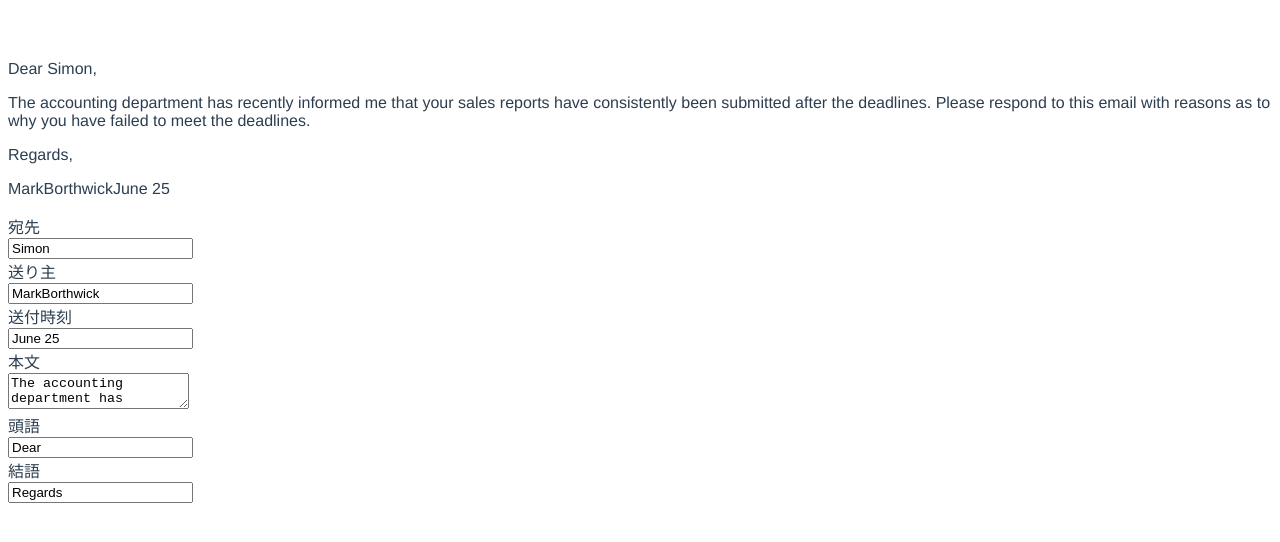
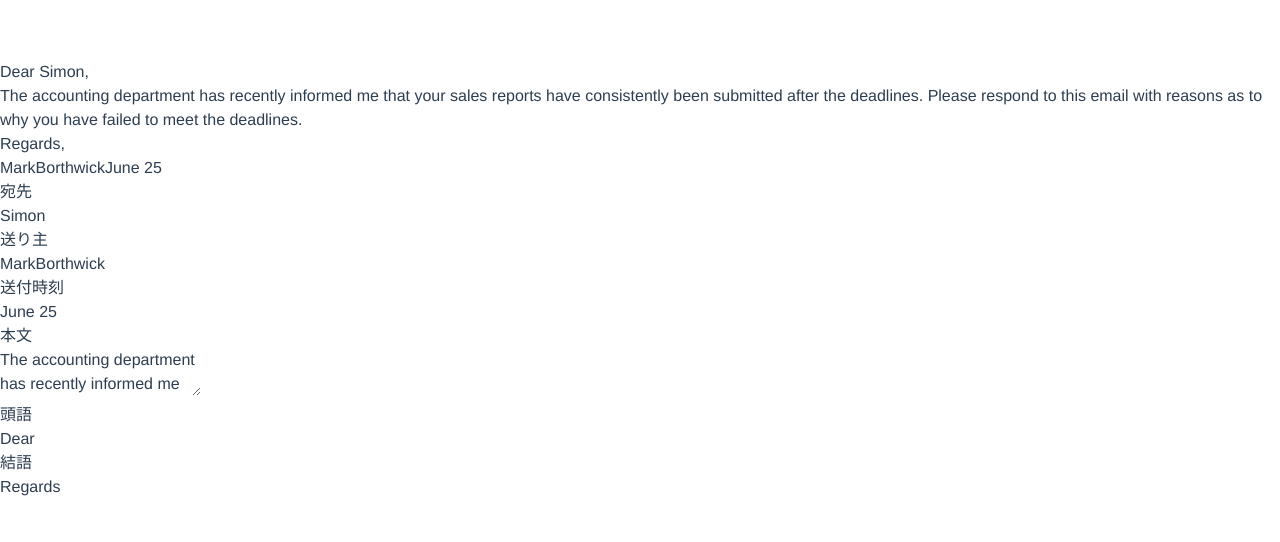
Before and after one commit to Haru0101/dear-my-friend, a Vue app: page / in a window 1280 px wide. Shown: the top 542 px of the page. Built offline with nearby package versions, Linux system fonts and the light colour scheme.

Commit message:
feat: settings

```diff
--- /dev/null
+++ b/global.css
@@ -0,0 +1,3 @@
+@tailwind base;
+@tailwind components;
+@tailwind utilities;
--- a/index.html
+++ b/index.html
@@ -4,6 +4,7 @@
     <meta charset="UTF-8" />
     <link rel="icon" href="/favicon.ico" />
     <meta name="viewport" content="width=device-width, initial-scale=1.0" />
+    <link rel="stylesheet" href="global.css">
     <title>Vite App</title>
   </head>
   <body>
--- a/tailwind.config.js
+++ b/tailwind.config.js
@@ -1,6 +1,6 @@
 /** @type {import('tailwindcss').Config} */
 module.exports = {
-  content: [],
+  content: ['./src/**/*.{html,js}'],
   theme: {
     extend: {},
   },
```
